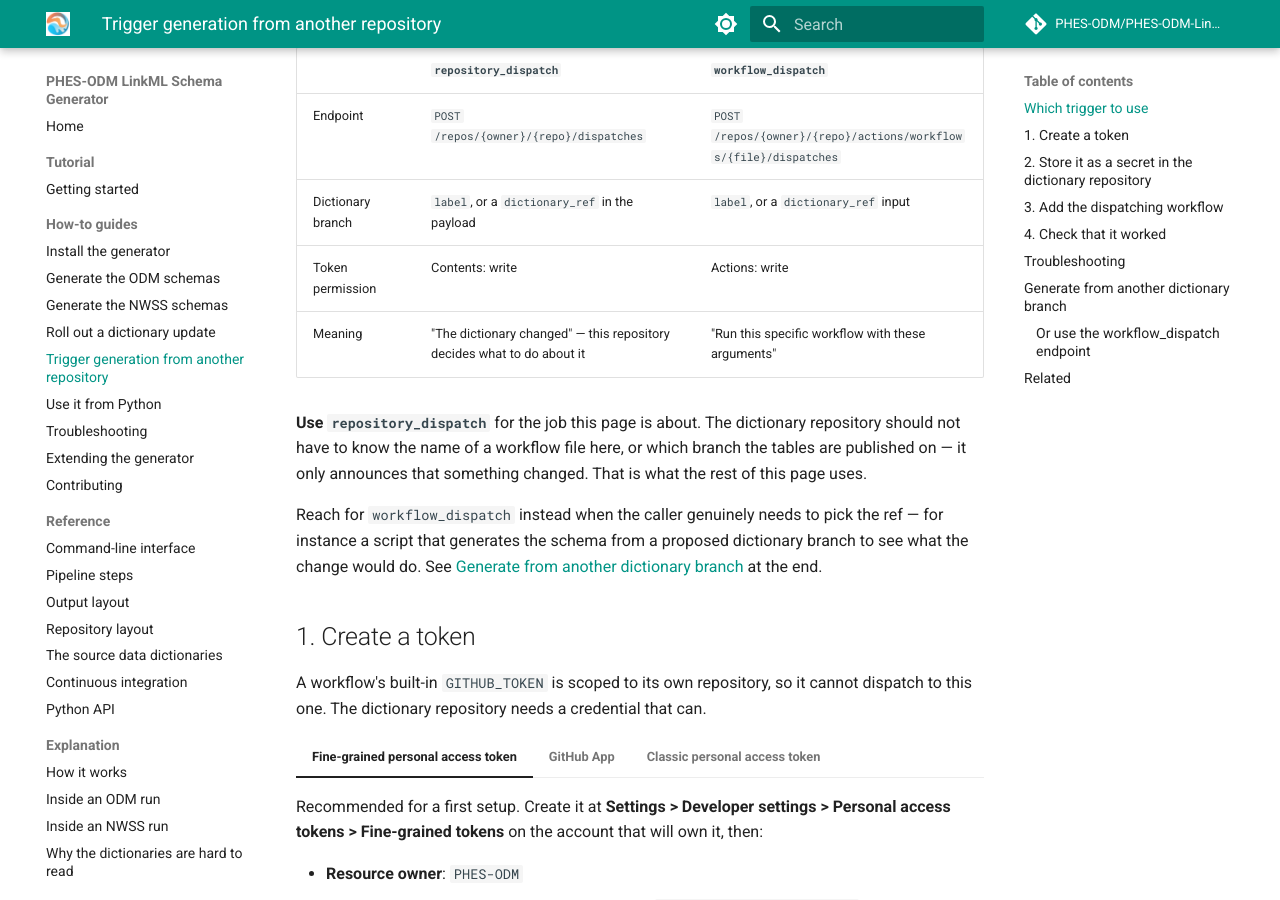
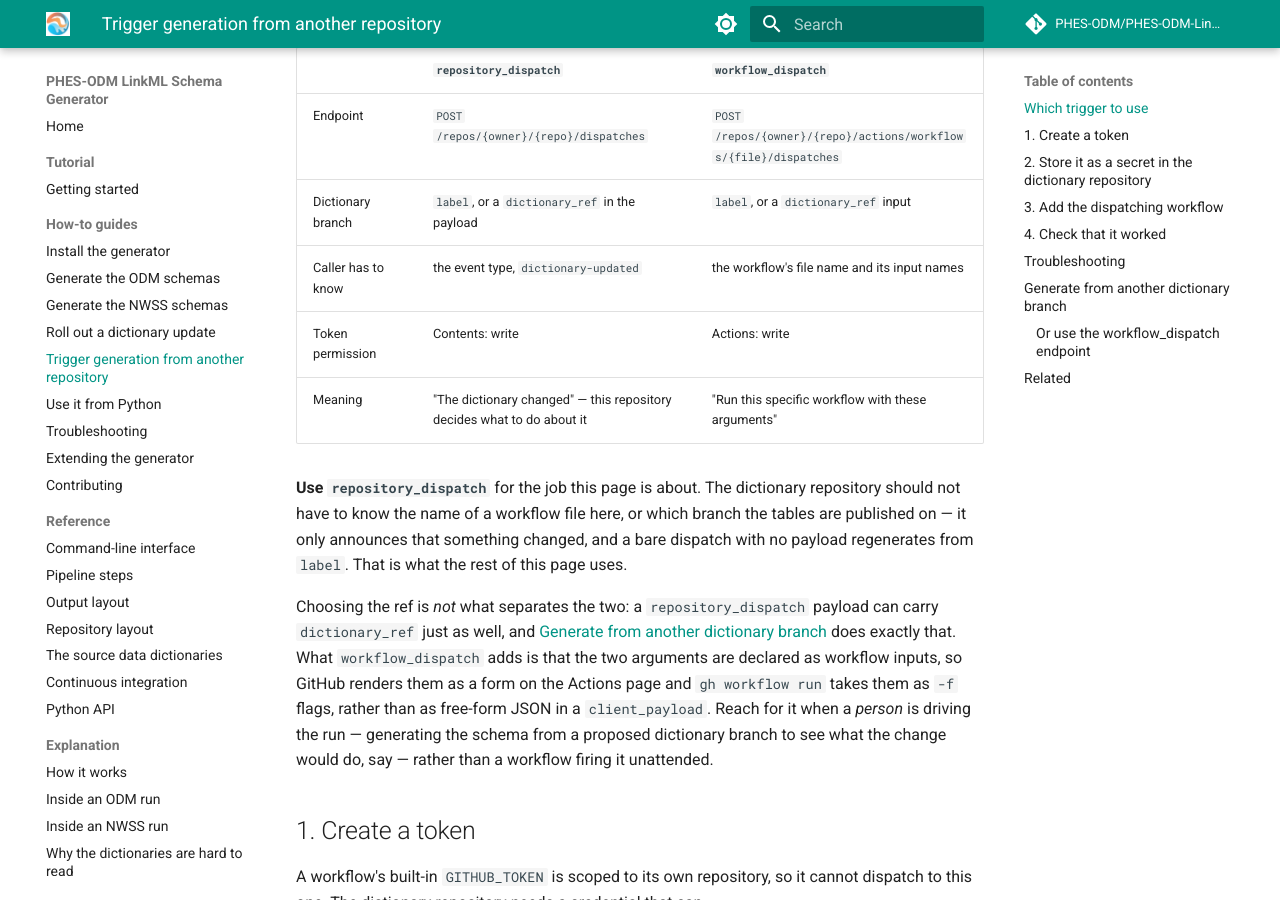
Before and after one commit to PHES-ODM/PHES-ODM-LinkMLGenerator, an MkDocs documentation site: the page built from docs/how-to/trigger-from-another-repository.md, in a window 1280 px wide and 900 px high, scrolled down 718 px. Built offline with MkDocs 1.6.1 and Material for MkDocs 9.7.7, drawn with Linux system fonts in a browser that asks for light colours; comment, search, counter and statistics services are not loaded.

Commit message:
Clarified difference between repository_dispatch and workflow_dispatch

```diff
--- a/docs/how-to/trigger-from-another-repository.md
+++ b/docs/how-to/trigger-from-another-repository.md
@@ -31,19 +31,25 @@ the call means.
 | --- | --- | --- |
 | Endpoint | `POST /repos/{owner}/{repo}/dispatches` | `POST /repos/{owner}/{repo}/actions/workflows/{file}/dispatches` |
 | Dictionary branch | `label`, or a `dictionary_ref` in the payload | `label`, or a `dictionary_ref` input |
+| Caller has to know | the event type, `dictionary-updated` | the workflow's file name and its input names |
 | Token permission | Contents: write | Actions: write |
 | Meaning | "The dictionary changed" — this repository decides what to do about it | "Run this specific workflow with these arguments" |
 
 **Use `repository_dispatch`** for the job this page is about. The dictionary
 repository should not have to know the name of a workflow file here, or which
-branch the tables are published on — it only announces that something changed.
-That is what the rest of this page uses.
+branch the tables are published on — it only announces that something changed,
+and a bare dispatch with no payload regenerates from `label`. That is what the
+rest of this page uses.
 
-Reach for `workflow_dispatch` instead when the caller genuinely needs to pick
-the ref — for instance a script that generates the schema from a proposed
-dictionary branch to see what the change would do. See
+Choosing the ref is *not* what separates the two: a `repository_dispatch`
+payload can carry `dictionary_ref` just as well, and
 [Generate from another dictionary branch](#generate-from-another-dictionary-branch)
-at the end.
+does exactly that. What `workflow_dispatch` adds is that the two arguments are
+declared as workflow inputs, so GitHub renders them as a form on the Actions
+page and `gh workflow run` takes them as `-f` flags, rather than as free-form
+JSON in a `client_payload`. Reach for it when a *person* is driving the run —
+generating the schema from a proposed dictionary branch to see what the change
+would do, say — rather than a workflow firing it unattended.
 
 ## 1. Create a token
 
```
